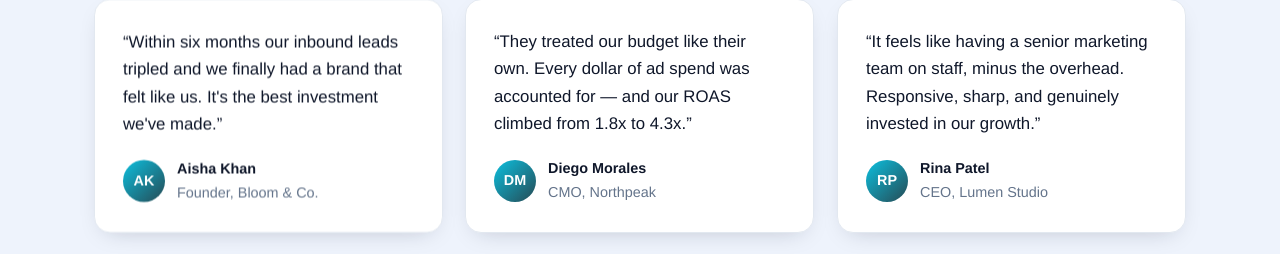
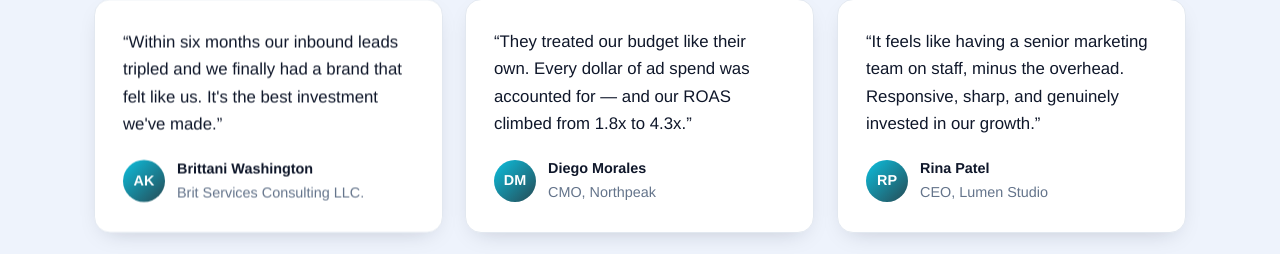
Before and after one commit to leslieap2026/Cloud-Marketing-Website, a Next.js app: page / in a window 1280 px wide. Shown: the part 3000-3254 px from the top of the page. Built offline with nearby package versions, Linux system fonts and the light colour scheme.

Commit message:
Update Testimonials.tsx

```diff
--- a/components/Testimonials.tsx
+++ b/components/Testimonials.tsx
@@ -13,8 +13,8 @@ const quotes = [
     quote:
       "Within six months our inbound leads tripled and we finally had a brand that felt like us. It's the best investment we've made.",
     initials: "AK",
-    name: "Aisha Khan",
-    role: "Founder, Bloom & Co.",
+    name: "Brittani Washington",
+    role: "Brit Services Consulting LLC.",
   },
   {
     quote:
```
